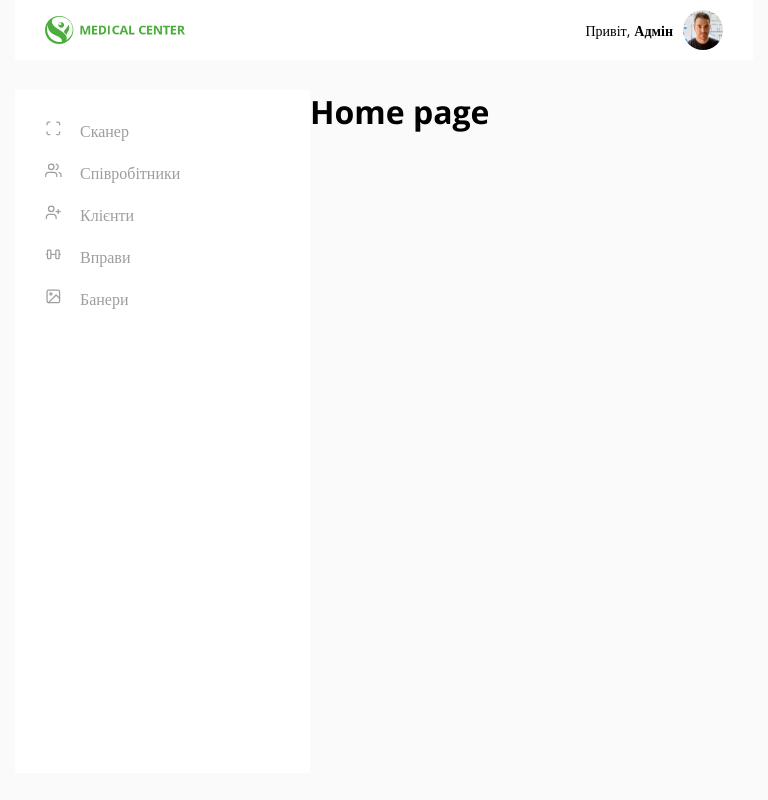
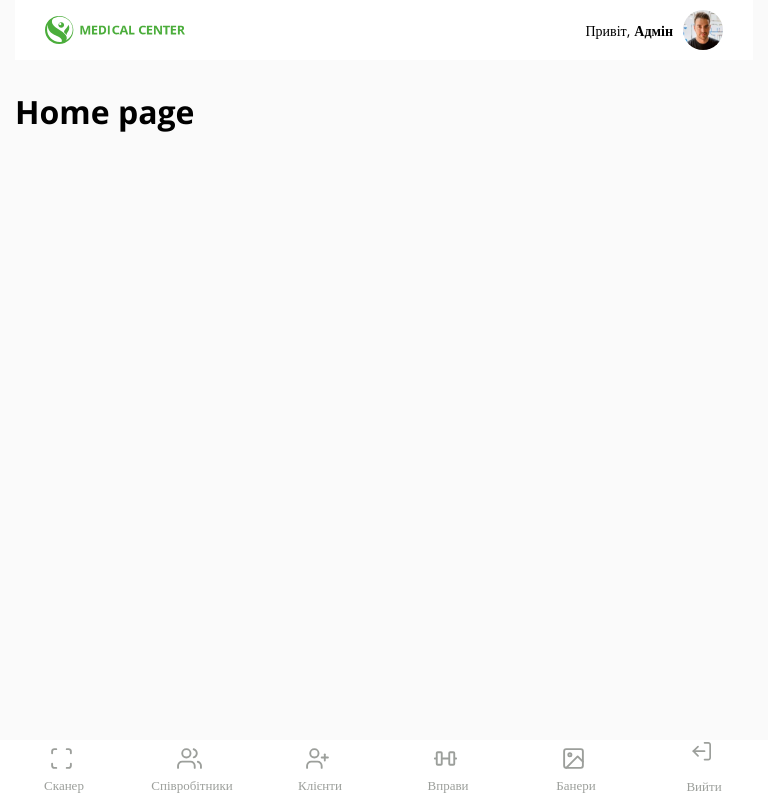
Before and after one commit to Dimatuzkoff/medical-center, a Nuxt app: page / in a window 768 px wide. Built offline with nearby package versions, Linux system fonts and the light colour scheme.

Commit message:
add random client

```diff
--- a/assets/styles/styles.css
+++ b/assets/styles/styles.css
@@ -4,6 +4,7 @@
     --white: #FFFFFF;
     --text-grey: #9C9F9B;
     --border: #d9d9d9;
+    --danger: #E21818;
 }
 
 * {
--- a/components/ClientManager.vue
+++ b/components/ClientManager.vue
@@ -27,7 +27,7 @@ const appStore = useAppStore();
       </select>
     </div>
     <div class="add-client">
-      <button class="add-btn">
+      <button class="add-btn" @click="appStore.addRandomClients">
         <span>Додати</span>
         <div class="icon-add"></div>
       </button>
--- a/components/Icon.vue
+++ b/components/Icon.vue
@@ -174,6 +174,29 @@ const props = defineProps({
         stroke-linejoin="round"
       />
     </g>
+    <g v-if="icon === 'log-out'">
+      <path
+        d="M12.5 17.5H15.8333C16.2754 17.5 16.6993 17.3244 17.0118 17.0119C17.3244 16.6993 17.5 16.2754 17.5 15.8334V4.1667C17.5 3.72467 17.3244 3.30075 17.0118 2.98819C16.6993 2.67563 16.2754 2.50003 15.8333 2.50003H12.5"
+        :stroke="color"
+        stroke-width="1.5"
+        stroke-linecap="round"
+        stroke-linejoin="round"
+      />
+      <path
+        d="M6.66669 14.1667L2.50002 10L6.66669 5.83337"
+        :stroke="color"
+        stroke-width="1.5"
+        stroke-linecap="round"
+        stroke-linejoin="round"
+      />
+      <path
+        d="M2.5 10H12.5"
+        :stroke="color"
+        stroke-width="1.5"
+        stroke-linecap="round"
+        stroke-linejoin="round"
+      />
+    </g>
   </svg>
 </template>
 
--- a/components/NavBar.vue
+++ b/components/NavBar.vue
@@ -9,9 +9,14 @@ const links = ref([
 ]);
 
 const activeLink = ref("");
+const onHover = ref(null);
 
 const setActive = (title) => {
   activeLink.value = title;
+};
+
+const setHover = (name) => {
+  onHover.value = name;
 };
 </script>
 
@@ -42,42 +47,130 @@ const setActive = (title) => {
           >
         </Nuxt-Link>
       </li>
+      <li @mouseover="setHover('log-out')" @mouseleave="setHover(null)">
+        <Icon
+          icon="log-out"
+          size="20px"
+          :color="onHover == 'log-out' ? 'var( --danger)' : 'var(--text-grey)'"
+        />
+        <span
+          :style="{
+            color: onHover == 'log-out' ? 'var(--danger)' : 'var(--text-grey)',
+          }"
+          >Вийти</span
+        >
+      </li>
     </ul>
   </nav>
 </template>
 
 <style scoped>
 nav {
-  display: none;
+  display: block;
   height: 683px;
   width: 295px;
   padding: 30px;
   background-color: var(--white);
+  position: relative;
 }
 
 ul {
   padding: 0;
+  margin: 0;
+  list-style-type: none;
 }
 
 li {
   display: flex;
   flex-direction: row;
+  align-items: center;
   height: 22px;
   margin-bottom: 20px;
+  cursor: pointer;
+  flex: 1;
 }
 
 li a {
   display: flex;
   text-decoration: none;
+  flex: 1;
 }
 
 li span {
   margin-left: 15px;
+  white-space: nowrap;
+  overflow: hidden;
+  text-overflow: ellipsis;
 }
 
-@media (min-width: 768px) {
+nav ul li:last-child {
+  position: absolute;
+  bottom: 0;
+}
+
+@media (max-width: 768px) {
   nav {
-    display: block;
+    position: fixed;
+    z-index: 5;
+    width: 100%;
+    left: 0;
+    bottom: 0;
+    height: fit-content;
+    padding: 0;
+  }
+
+  nav ul {
+    display: flex;
+    flex-direction: row;
+    justify-content: space-between;
+    width: 100%;
+    overflow: hidden;
+    margin: 0;
+    padding: 0;
+  }
+
+  nav ul li {
+    flex: 1;
+    display: flex;
+    flex-direction: column;
+    align-items: center;
+    height: 60px;
+    justify-content: center;
+    overflow: hidden;
+    gap: 10px;
+    margin: 0;
+  }
+
+  nav ul li svg {
+    height: 30px;
+    width: 30px;
+  }
+
+  nav ul li a {
+    flex-direction: column;
+    align-items: center;
+    height: 100%;
+    justify-content: center;
+    width: 100%;
+  }
+
+  nav ul li:last-child span,
+  nav ul li a span {
+    margin: 0;
+    white-space: nowrap;
+    overflow: hidden;
+    text-overflow: ellipsis;
+    width: 100%;
+    font-size: 13px;
+    text-align: center;
+  }
+  nav ul li:last-child span {
+    margin-bottom: 7px;
+  }
+
+  nav ul li:last-child {
+    position: static;
+    bottom: auto;
   }
 }
 </style>
--- /dev/null
+++ b/data/randomClients.js
@@ -0,0 +1,122 @@
+export const randomClients = [
+    {
+        name: "Іван Іванов",
+        category: "категорія 1",
+        phone: "+380123456789",
+        lastUpdated: "16/08/2024 12:00"
+    },
+    {
+        name: "Олексій Петров",
+        category: "категорія 1",
+        phone: "+380987654321",
+        lastUpdated: "17/08/2024 14:30"
+    },
+    {
+        name: "Наталія Сидорова",
+        category: "категорія 2",
+        phone: "+380123098765",
+        lastUpdated: "18/08/2024 09:45"
+    },
+    {
+        name: "Андрій Тарасов",
+        category: "категорія 1",
+        phone: "+380567890123",
+        lastUpdated: "19/08/2024 10:15"
+    },
+    {
+        name: "Ольга Гончарова",
+        category: "категорія 2",
+        phone: "+380444444444",
+        lastUpdated: "20/08/2024 13:20"
+    },
+    {
+        name: "Віктор Мельник",
+        category: "категорія 2",
+        phone: "+380555555555",
+        lastUpdated: "21/08/2024 16:50"
+    },
+    {
+        name: "Катерина Іванова",
+        category: "категорія 1",
+        phone: "+380666666666",
+        lastUpdated: "22/08/2024 18:00"
+    },
+    {
+        name: "Юрій Шевченко",
+        category: "категорія 2",
+        phone: "+380777777777",
+        lastUpdated: "23/08/2024 11:30"
+    },
+    {
+        name: "Анна Тихонова",
+        category: "категорія 1",
+        phone: "+380888888888",
+        lastUpdated: "24/08/2024 14:10"
+    },
+    {
+        name: "Ігор Лисенко",
+        category: "категорія 1",
+        phone: "+380999999999",
+        lastUpdated: "25/08/2024 09:00"
+    },
+    {
+        name: "Марина Колесникова",
+        category: "категорія 2",
+        phone: "+380000000001",
+        lastUpdated: "26/08/2024 13:45"
+    },
+    {
+        name: "Сергій Піддубний",
+        category: "категорія 1",
+        phone: "+380000000002",
+        lastUpdated: "27/08/2024 17:20"
+    },
+    {
+        name: "Олександра Грекова",
+        category: "категорія 2",
+        phone: "+380000000003",
+        lastUpdated: "28/08/2024 19:10"
+    },
+    {
+        name: "Денис Захаров",
+        category: "категорія 2",
+        phone: "+380000000004",
+        lastUpdated: "29/08/2024 10:30"
+    },
+    {
+        name: "Марія Довженко",
+        category: "категорія 1",
+        phone: "+380000000005",
+        lastUpdated: "30/08/2024 12:00"
+    },
+    {
+        name: "Борис Павленко",
+        category: "категорія 1",
+        phone: "+380000000006",
+        lastUpdated: "31/08/2024 14:20"
+    },
+    {
+        name: "Євгеній Кравченко",
+        category: "категорія 1",
+        phone: "+380000000007",
+        lastUpdated: "01/09/2024 09:50"
+    },
+    {
+        name: "Тетяна Петрова",
+        category: "категорія 2",
+        phone: "+380000000008",
+        lastUpdated: "02/09/2024 15:10"
+    },
+    {
+        name: "Анатолій Воробйов",
+        category: "категорія 2",
+        phone: "+380000000009",
+        lastUpdated: "03/09/2024 11:30"
+    },
+    {
+        name: "Світлана Коваль",
+        category: "категорія 1",
+        phone: "+380000000010",
+        lastUpdated: "04/09/2024 13:45"
+    }
+];
--- a/pages/clients.vue
+++ b/pages/clients.vue
@@ -23,6 +23,7 @@ onMounted(() => {
 <style>
 .wrapper-client {
   width: 100%;
+  padding-bottom: 100px;
 }
 
 .wrapper-client .wrapper-desktop {
@@ -32,6 +33,7 @@ onMounted(() => {
 @media (min-width: 768px) {
   .wrapper-client {
     margin-left: 20px;
+    padding-bottom: 0;
   }
   .wrapper-client .wrapper-mobile {
     display: none;
--- a/stores/AppStore.js
+++ b/stores/AppStore.js
@@ -1,6 +1,8 @@
 import { defineStore } from 'pinia';
 import apiService from '@/services/api';
 import { ref } from "vue";
+import { randomClients } from "../data/randomClients";
+
 
 export const useAppStore = defineStore('app', {
     state: () => ({
@@ -18,6 +20,12 @@ export const useAppStore = defineStore('app', {
             if (clientIdx !== -1) {
                 this.clients.splice(clientIdx, 1);
             }
+        },
+        addRandomClients() {
+            const clientIndex = Math.floor(Math.random() * randomClients.length);
+            const newClient = randomClients[clientIndex];
+            this.clients.unshift(newClient);
+
         }
     },
 
```
Also changed, not shown: public/img/icons/log-out.svg (added).
